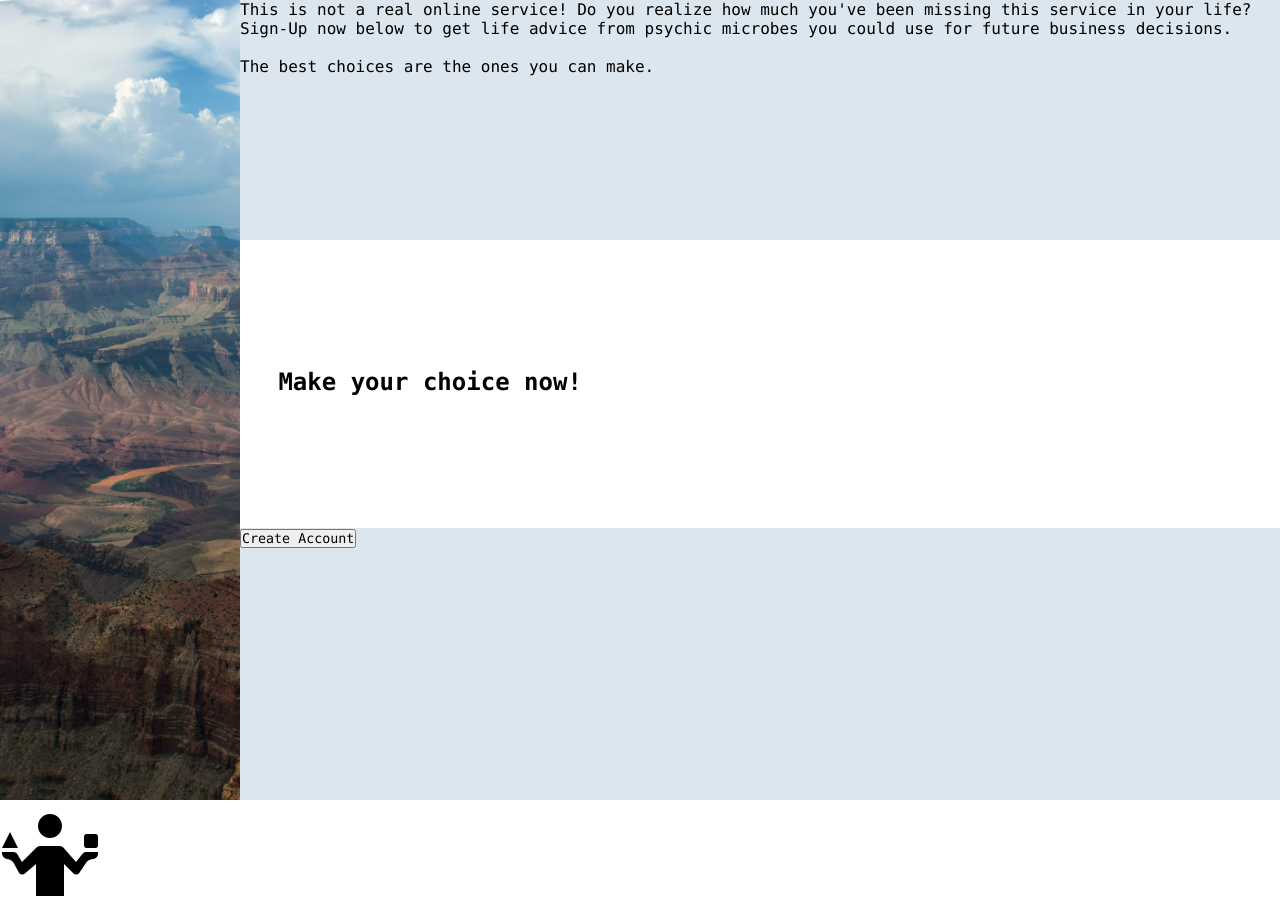
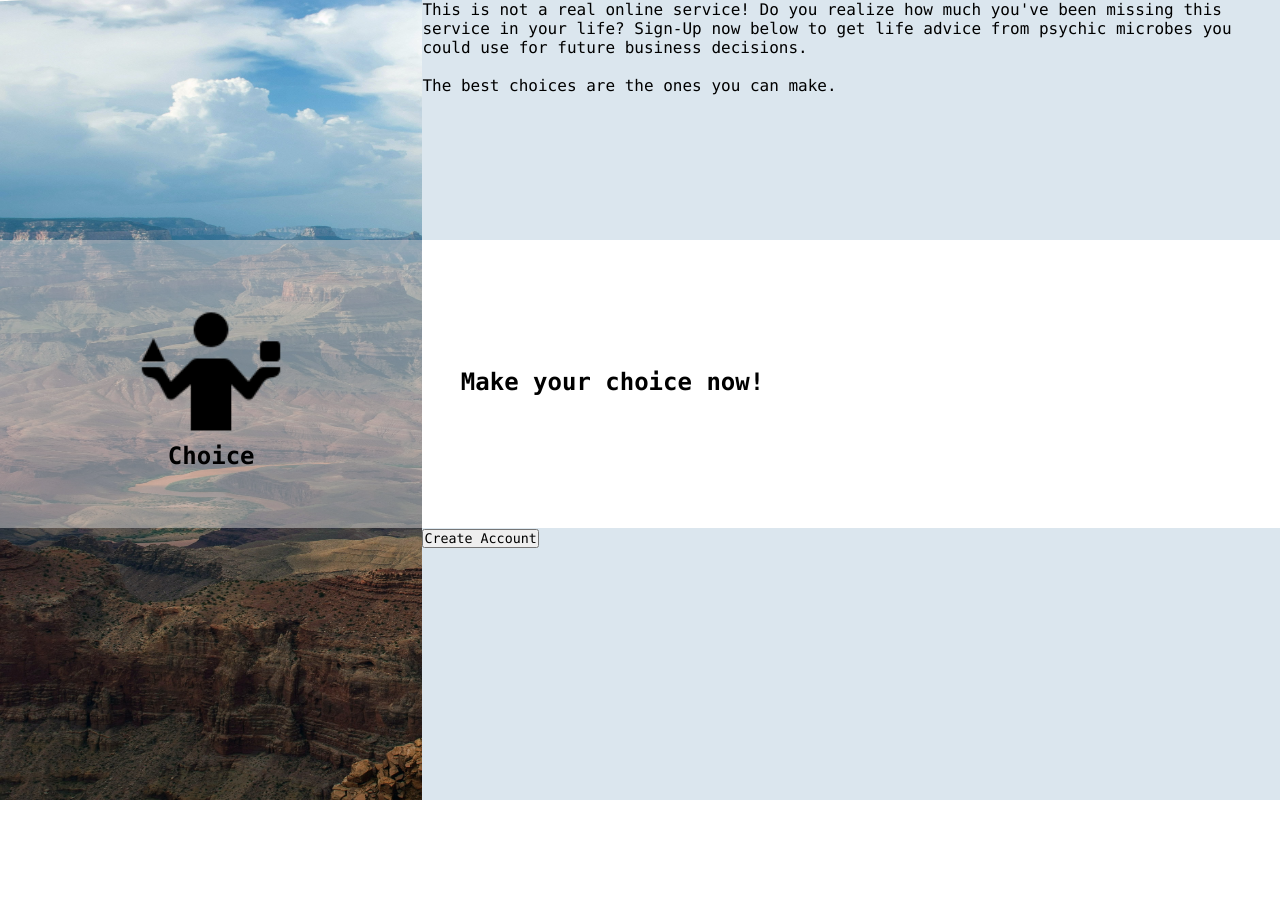
Before and after one commit to Forest-Person/sign-up-form, a plain HTML site: page index.html in a window 1280 px wide. After the commit the page ends 804 px from the top, so only its background shows below. Drawn offline with Linux system fonts and the light colour scheme.

Commit message:
Add h2 for icon wrapper and flex with colum direction and min max compare icon size. Make background image 100vh and 100 vw max and min size.

```diff
--- a/index.html
+++ b/index.html
@@ -13,8 +13,8 @@
 
     <figure class = "iconWrapper">
     <img class = 'compareIcon' src = './images/compare-icon.png' >
+    <h2>Choice</h2>
 
-    <div class = "formWrapper">
     </figure>
         <header class = "serviceIntro">
             <p> This is not a real online service! Do you realize how much you've been missing this service in your life?
@@ -30,7 +30,7 @@
 
     <footer class = "createAccount">
         <button class = 'createAccountButton'>Create Account</button>
-        <p
+        <p>
     </footer>
 
 
--- a/style.css
+++ b/style.css
@@ -14,8 +14,13 @@
 
 
 
+
     position: relative;
-    max-height: 100vh;
+    max-width:100vw;
+    max-height:100vh;
+    aspect-ratio: 1;
+
+
 
 }
 
@@ -28,7 +33,7 @@
     right:0;
     top:0%;
     bottom:66%;
-    left:15rem;
+    left:33%;
 
 
 }
@@ -39,7 +44,7 @@
 
     position:absolute;
     background-color:white ;
-    left: 15rem;
+    left: 33%;
     right:0;
     top:30%;
     bottom:33%;
@@ -55,7 +60,7 @@
     position:absolute;
     background-color:rgb(219, 230, 238);
     bottom:0%;
-    left:15rem;
+    left:33%;
     right:0;
     top:66%;
 
@@ -66,3 +71,23 @@
 
 
 }
+
+.iconWrapper {
+    background-color: rgb(212, 212, 212, .5);
+    display: flex;
+    flex-direction: column;
+    justify-content: center;
+    align-items: center;
+    position: absolute;
+    /*border:5px solid red;*/
+    top:30%;
+    bottom:34%;
+    left:0%;
+    right:67%;
+}
+
+.compareIcon{
+
+    max-width: 50%;
+    min-height: 50%;
+}
```
